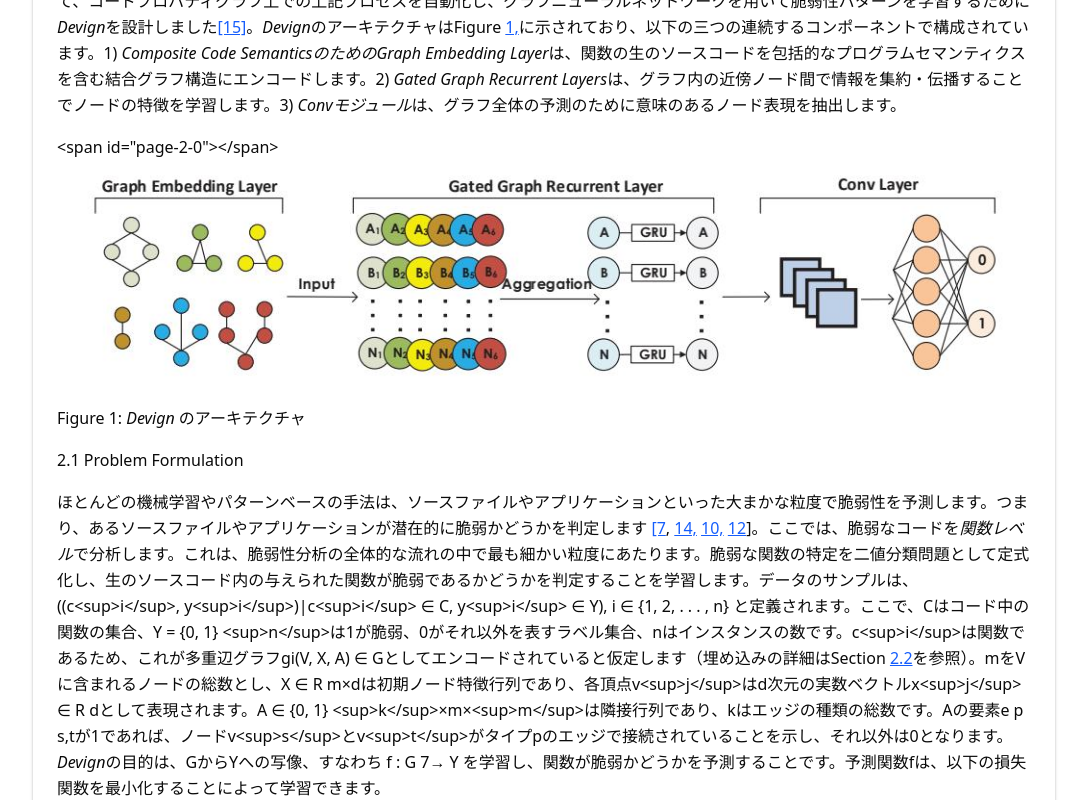
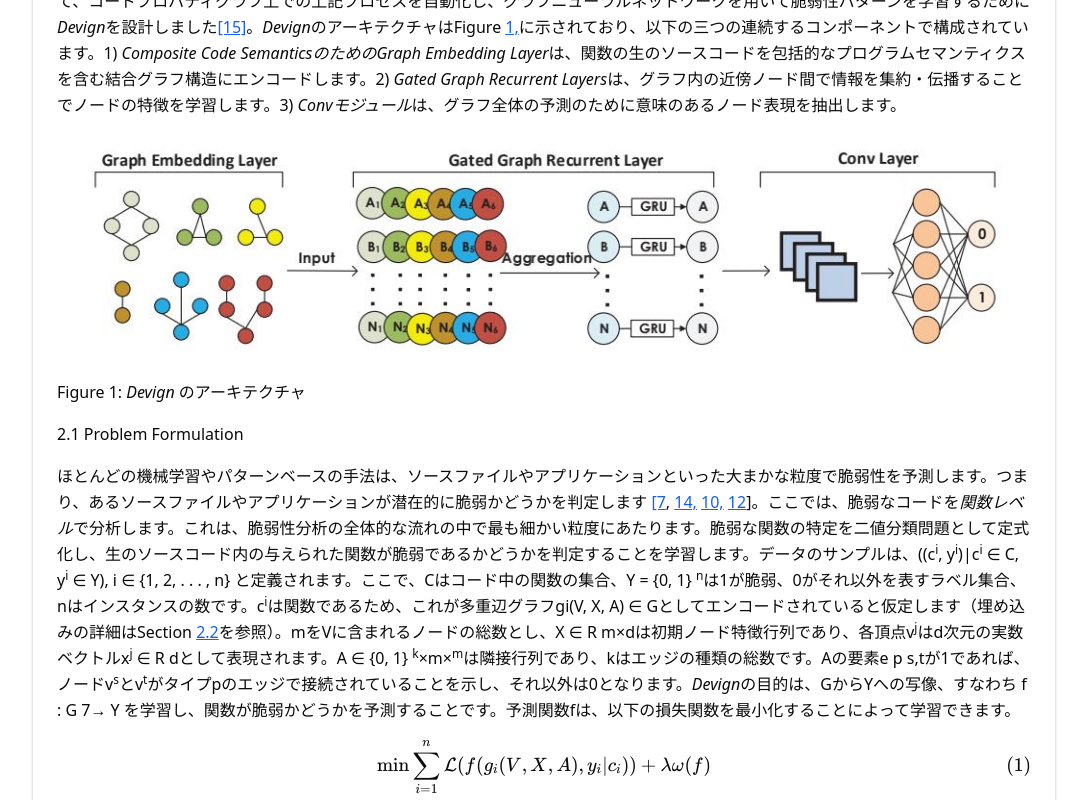
Before and after one commit to yoseio/giants, a Next.js app: page /papers/05f3c6a4338f0b35c2a3b822097c6161c460260e4ce202d219291c247e392d9d in a window 1280 px wide. Shown: the part 2100-2900 px from the top of the page, without its empty margins (96-1183 px from the left). Built offline with nearby package versions, Linux system fonts and the light colour scheme.

Commit message:
Enable span rendering in markdown (#59)

```diff
--- a/app/papers/[id]/page.tsx
+++ b/app/papers/[id]/page.tsx
@@ -1,5 +1,6 @@
 import { Card, CardContent, CardHeader, CardTitle } from "@/components/ui/card";
 import ReactMarkdown, { defaultUrlTransform } from "react-markdown";
+import rehypeRaw from "rehype-raw";
 import remarkGfm from "remark-gfm";
 import remarkMath from "remark-math";
 import rehypeKatex from "rehype-katex";
@@ -53,7 +54,7 @@ export default async function PaperDetailPage({
             <div className="markdown">
               <ReactMarkdown
                 remarkPlugins={[remarkGfm, remarkMath]}
-                rehypePlugins={[rehypeKatex]}
+                rehypePlugins={[rehypeRaw, rehypeKatex]}
                 components={{
                   table: (props) => <Table {...props} />,
                   thead: (props) => <TableHeader {...props} />,
--- a/package.json
+++ b/package.json
@@ -58,6 +58,7 @@
     "react-resizable-panels": "^3.0.2",
     "recharts": "^2.15.3",
     "rehype-katex": "^7.0.1",
+    "rehype-raw": "^7.0.0",
     "remark-gfm": "^4.0.1",
     "remark-math": "^6.0.0",
     "sonner": "^2.0.5",
```
Also changed, not shown: 1 other file (tests, documents, lock files or other folders).
